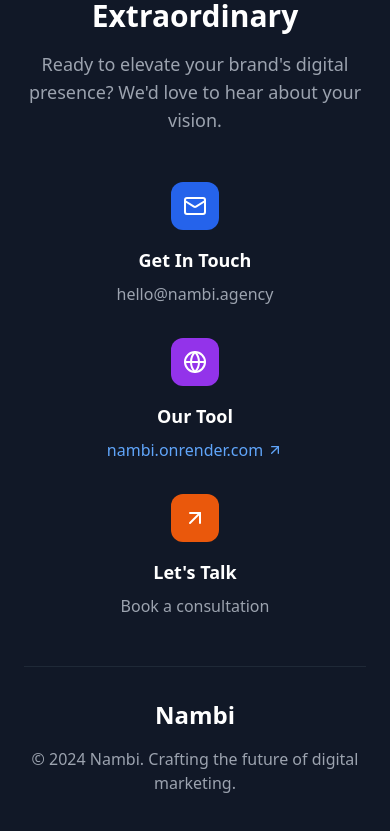
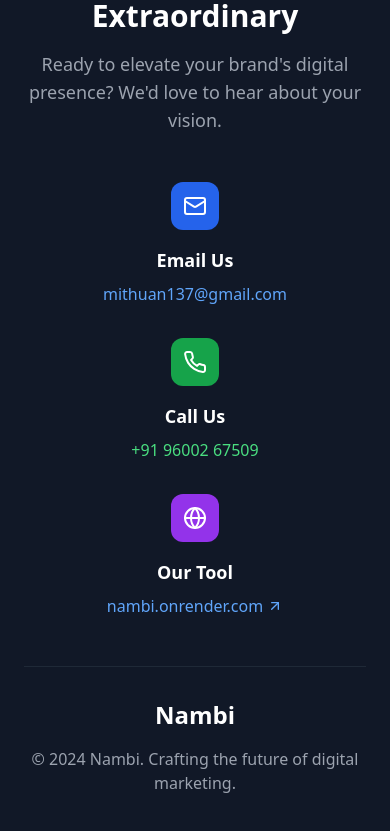
Before and after one commit to mithuan2002/nambi-digital-craft, a React (Vite) app: page / in a window 390 px wide. Shown: the part 3888-4719 px from the top of the page. Built offline with nearby package versions, Linux system fonts and the light colour scheme.

Commit message:
Add contact details
Update contact information in the footer section with the provided phone number and email address.

```diff
--- a/src/components/Footer.tsx
+++ b/src/components/Footer.tsx
@@ -1,5 +1,5 @@
 
-import { Mail, Globe, ArrowUpRight } from 'lucide-react';
+import { Mail, Phone, Globe, ArrowUpRight } from 'lucide-react';
 
 const Footer = () => {
   return (
@@ -20,8 +20,26 @@ const Footer = () => {
               <div className="inline-flex items-center justify-center w-12 h-12 bg-blue-600 rounded-xl mb-4">
                 <Mail className="h-6 w-6" />
               </div>
-              <h3 className="text-lg font-semibold mb-2">Get In Touch</h3>
-              <p className="text-gray-400">hello@nambi.agency</p>
+              <h3 className="text-lg font-semibold mb-2">Email Us</h3>
+              <a
+                href="mailto:mithuan137@gmail.com"
+                className="text-blue-400 hover:text-blue-300"
+              >
+                mithuan137@gmail.com
+              </a>
+            </div>
+
+            <div className="text-center">
+              <div className="inline-flex items-center justify-center w-12 h-12 bg-green-600 rounded-xl mb-4">
+                <Phone className="h-6 w-6" />
+              </div>
+              <h3 className="text-lg font-semibold mb-2">Call Us</h3>
+              <a
+                href="tel:+919600267509"
+                className="text-green-400 hover:text-green-300"
+              >
+                +91 96002 67509
+              </a>
             </div>
 
             <div className="text-center">
@@ -38,14 +56,6 @@ const Footer = () => {
                 nambi.onrender.com
                 <ArrowUpRight className="h-4 w-4" />
               </a>
-            </div>
-
-            <div className="text-center">
-              <div className="inline-flex items-center justify-center w-12 h-12 bg-orange-600 rounded-xl mb-4">
-                <ArrowUpRight className="h-6 w-6" />
-              </div>
-              <h3 className="text-lg font-semibold mb-2">Let's Talk</h3>
-              <p className="text-gray-400">Book a consultation</p>
             </div>
           </div>
 
```
